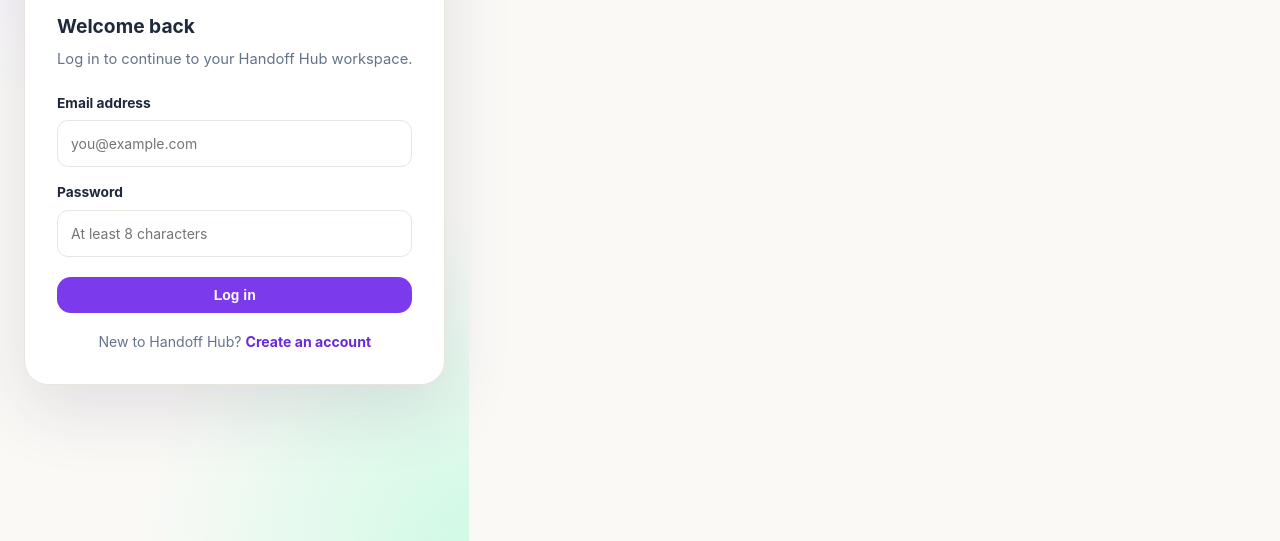
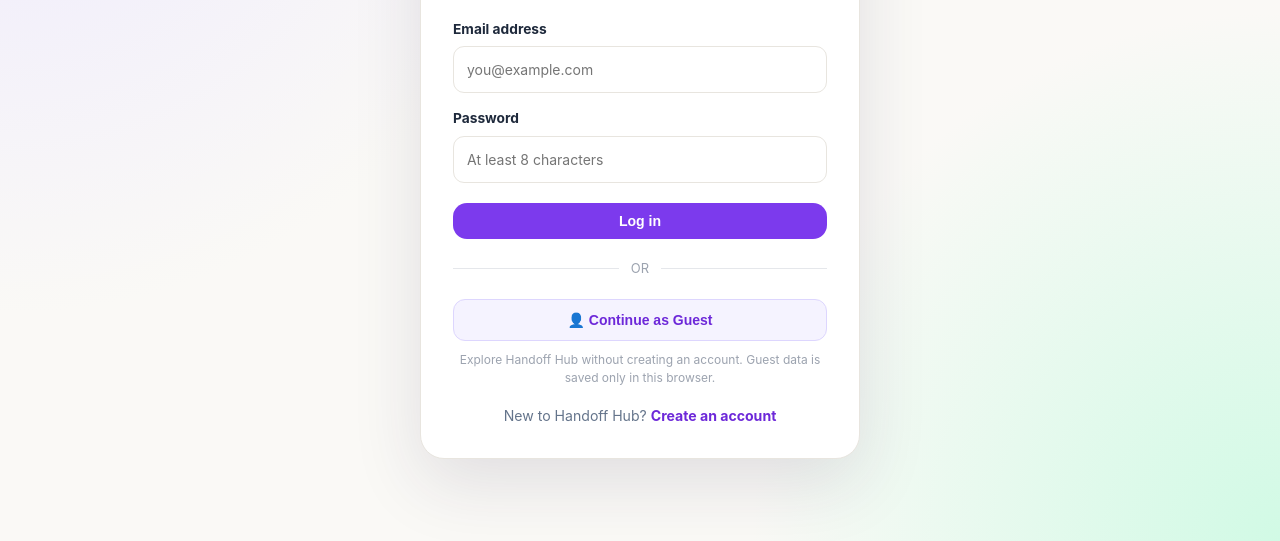
Before and after one commit to Khunthaeoo/Handoff-Hub, a plain HTML site: page index.html in a window 1280 px wide. Shown: the part 259-800 px from the top of the page. Drawn offline with nearby package versions, Linux system fonts and the light colour scheme.

```diff
--- a/index.html
+++ b/index.html
@@ -825,6 +825,102 @@
       color: var(--rose-600);
     }
 
+    /* =====================================
+   HANDOFF HUB - LOGIN PAGE CENTER FIX
+===================================== */
+
+#auth-screen {
+    position: fixed;
+    inset: 0;
+
+    width: 100%;
+    height: 100vh;
+    height: 100dvh;
+
+    display: flex;
+    align-items: center;
+    justify-content: center;
+
+    padding: 20px;
+    box-sizing: border-box;
+    overflow-y: auto;
+
+    background:
+        radial-gradient(circle at top left, #ede9fe, transparent 40%),
+        radial-gradient(circle at bottom right, #d1fae5, transparent 40%),
+        #f8f7fc;
+
+    z-index: 9999;
+}
+
+.auth-card {
+    width: 100%;
+    max-width: 440px;
+
+    margin: auto;
+    padding: 32px;
+
+    box-sizing: border-box;
+
+    background: white;
+    border-radius: 24px;
+
+    box-shadow: 0 20px 60px rgba(0, 0, 0, 0.10);
+}
+
+/* Mobile responsive */
+@media (max-width: 480px) {
+    #auth-screen {
+        padding: 16px;
+    }
+
+    .auth-card {
+        padding: 24px 20px;
+        border-radius: 20px;
+    }
+}
+
+/* Guest button */
+.auth-guest-btn {
+    width: 100%;
+    margin-top: 12px;
+    padding: 12px;
+
+    border: 1px solid #ddd6fe;
+    border-radius: 12px;
+
+    background: #f5f3ff;
+    color: #6d28d9;
+
+    font-size: 14px;
+    font-weight: 600;
+
+    cursor: pointer;
+    transition: 0.2s;
+}
+
+.auth-guest-btn:hover {
+    background: #ede9fe;
+    transform: translateY(-1px);
+}
+
+.auth-divider {
+    display: flex;
+    align-items: center;
+    gap: 12px;
+
+    margin: 20px 0 8px;
+    color: #9ca3af;
+    font-size: 13px;
+}
+
+.auth-divider::before,
+.auth-divider::after {
+    content: "";
+    flex: 1;
+    height: 1px;
+    background: #e5e7eb;
+}
     /* Deliverable Attachments & File Upload UI */
     .drop-zone {
       border: 2px dashed var(--lavender-200);
@@ -1408,6 +1504,29 @@
         <button class="btn btn-primary auth-submit" id="auth-submit" type="submit">Log in</button>
       </form>
       <div id="auth-message" class="auth-message" role="status" aria-live="polite"></div>
+      <!-- Guest Access -->
+<div class="auth-divider">
+    <span>OR</span>
+</div>
+
+<button
+    type="button"
+    class="auth-guest-btn"
+    id="guest-login-btn"
+    onclick="handleGuestLogin()"
+>
+    👤 Continue as Guest
+</button>
+
+<p style="
+    text-align: center;
+    font-size: 12px;
+    color: #9ca3af;
+    margin-top: 10px;
+">
+    Explore Handoff Hub without creating an account.
+    Guest data is saved only in this browser.
+</p>
       <p class="auth-switch"><span id="auth-switch-text">New to Handoff Hub?</span> <button id="auth-switch-button" type="button">Create an account</button></p>
       <div id="auth-config-note" class="auth-config-note">Setup required: add your Supabase Project URL and publishable/anon key in the configuration near the top of the JavaScript section. Never use a service_role key in this public file.</div>
     </div>
@@ -2153,12 +2272,102 @@
     }
 
     async function handleLogout() {
-      if (!supabaseClient) return;
-      const { error } = await supabaseClient.auth.signOut();
-      if (error) showToast('Could not log out: ' + error.message, 'error');
-    }
+      // Guest logout
+    if (currentAuthUser?.id === 'guest') {
+
+        currentAuthUser = null;
+
+        projects = [];
+
+        document.body.classList.remove('authenticated');
+
+        setAuthMode('login');
+
+        return;
+    }
+
+    // Supabase logout
+    if (!supabaseClient) return;
+
+    const { error } = await supabaseClient.auth.signOut();
+
+    if (error) {
+        showToast(
+            'Could not log out: ' + error.message,
+            'error'
+        );
+    }
+}
+// =====================================
+// GUEST LOGIN
+// =====================================
+
+async function handleGuestLogin() {
+    // Guest users do not need a Supabase account.
+    // If a real Supabase user is already signed in,
+    // do not mix that account with guest mode.
+    if (supabaseClient) {
+        const { data, error } =
+            await supabaseClient.auth.getSession();
+
+        if (error) {
+            setAuthMessage(error.message, 'error');
+            return;
+        }
+
+        if (data.session) {
+            setAuthMessage(
+                'Please log out of your account before using Guest Mode.',
+                'error'
+            );
+            return;
+        }
+    }
+
+    currentAuthUser = {
+        id: 'guest',
+        email: 'Guest Account'
+    };
+
+    // Separate guest projects from registered users.
+    STORAGE_KEY = 'handoff_hub_projects_v2_guest';
+
+    // Separate guest uploaded files.
+    DB_NAME = 'HandoffHub_FileStore_v1_guest';
+
+    // Reset the IndexedDB connection.
+    dbPromise = null;
+
+    // Update account label.
+    document.getElementById('auth-user-email').textContent =
+        'Guest Account';
+
+    // Show dashboard.
+    document.body.classList.add('authenticated');
+
+    // Initialize application.
+    if (!appInitialized) {
+
+        appInitialized = true;
+
+        await initApp();
+
+    } else {
+
+        loadProjectsFromStorage();
+
+        await seedSampleFilesIfNeeded();
+
+        showView('dashboard');
+    }
+}
 
     async function syncAuthSession(session) {
+      // Keep guest mode active when Supabase reports
+    // that no registered user is signed in.
+    if (currentAuthUser?.id === 'guest' && !session?.user) {
+        return;
+    }
       const user = session?.user || null;
       if (!user) {
         currentAuthUser = null;
```
